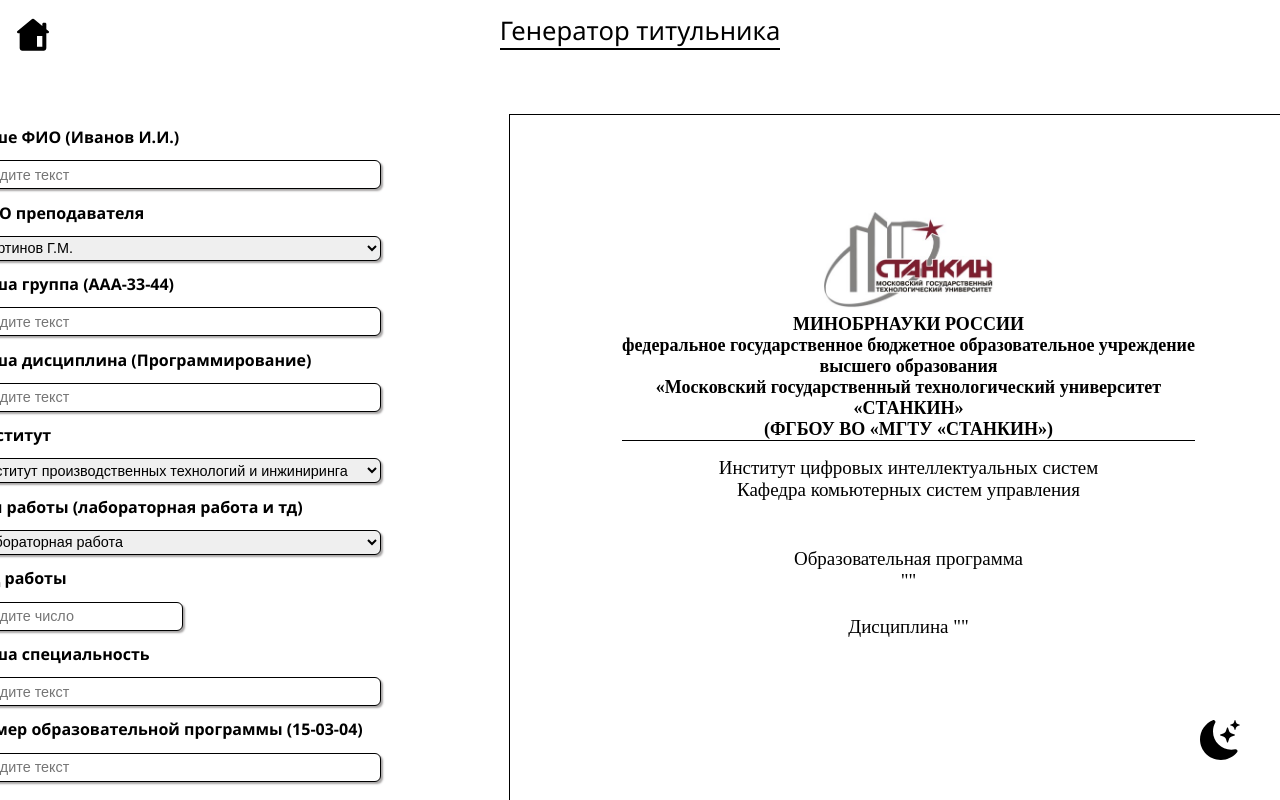
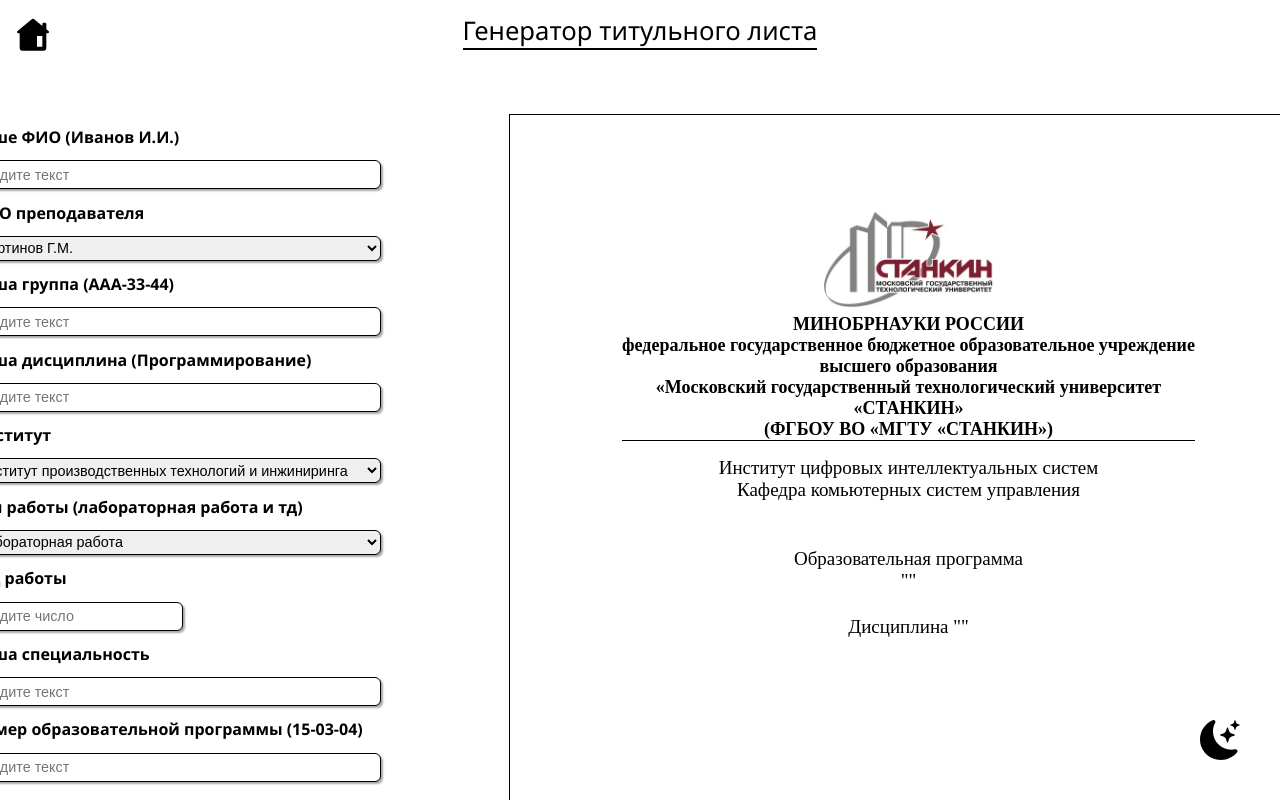
Before and after one commit to Kiruhanchik/Diplom-Stankin, a React (Create React App) app: page /titulnik in a window 1280 px wide. Shown: the top 800 px of the page. Built offline with nearby package versions, Linux system fonts and the light colour scheme.

Commit message:
Some changes

```diff
--- a/src/components/prepod_connect.jsx
+++ b/src/components/prepod_connect.jsx
@@ -41,7 +41,7 @@ export default function PrepodConnect() {
         <animated.div id='prepod-Connect' style={animation}>
             <HomepageBtn/>
             <PrepodPopup active={active} setActive={setActive} prepod={prepod} setPrepod={setPrepod}/>
-            <Header title='Быстрая связь с преподавателями'/>
+            <Header title='Преподаватели кафедры КСУ'/>
             <main>
                 <div id='prepods'>
                     {prepods()}
--- a/src/components/titulnik-page.jsx
+++ b/src/components/titulnik-page.jsx
@@ -36,7 +36,7 @@ export default function TitulnikPage() {
     return (
         <animated.div id='titulnik-page' style={animation}>
             <HomepageBtn/>
-            <Header title='Генератор титульника'/>
+            <Header title='Генератор титульного листа'/>
             <main>
                 <section id='params'>
                     <label htmlFor="student-name">Ваше ФИО (Иванов И.И.)</label>
```
